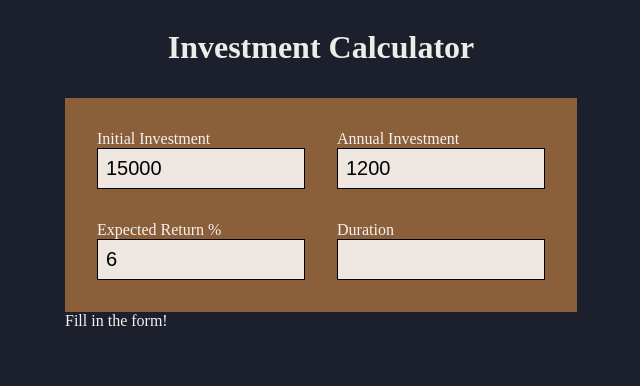
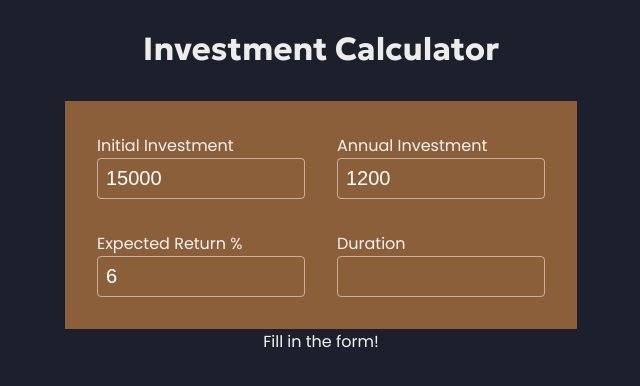
Before and after one commit to samko945/investment-calc, a React (Vite) app: page / in a window 1280 px wide. Shown: the top 386 px of the page, without its empty margins (319-959 px from the left). Built offline with nearby package versions, Linux system fonts and the light colour scheme.

Commit message:
edit style

```diff
--- a/index.html
+++ b/index.html
@@ -4,6 +4,12 @@
 		<meta charset="UTF-8" />
 		<meta name="viewport" content="width=device-width, initial-scale=1.0" />
 		<title>Investment Calculator</title>
+		<link rel="preconnect" href="https://fonts.googleapis.com" />
+		<link rel="preconnect" href="https://fonts.gstatic.com" crossorigin />
+		<link
+			href="https://fonts.googleapis.com/css2?family=Geologica:wght@100..900&family=Poppins:ital,wght@0,100;0,200;0,300;0,400;0,500;0,600;0,700;0,800;0,900;1,100;1,200;1,300;1,400;1,500;1,600;1,700;1,800;1,900&display=swap"
+			rel="stylesheet"
+		/>
 	</head>
 	<body>
 		<div id="root"></div>
--- a/src/components/CalcParamsForm.jsx
+++ b/src/components/CalcParamsForm.jsx
@@ -2,6 +2,7 @@
 
 export default function CalcParamsForm({ data, onDataChange }) {
 	return (
+		<section>
 			<form>
 				<Input name="initialInvestment" value={data.initialInvestment} onChange={onDataChange} type="number">
 					Initial Investment
@@ -16,5 +17,6 @@
 					Duration
 				</Input>
 			</form>
+		</section>
 	);
 }
--- a/src/components/Result.jsx
+++ b/src/components/Result.jsx
@@ -10,7 +10,7 @@
 	});
 
 	if (hasMissingParam) {
-		return <div>Fill in the form!</div>;
+		return <section>Fill in the form!</section>;
 	}
 
 	const headings = {
--- a/src/index.css
+++ b/src/index.css
@@ -1,8 +1,14 @@
+/*
+font-family: "Poppins", sans-serif;
+font-family: "Geologica", sans-serif;
+*/
+
 * {
 	box-sizing: border-box;
 }
 
 body {
+	font-family: "Poppins", sans-serif;
 	background-color: rgb(27, 32, 44);
 	color: rgb(244, 242, 242);
 	display: flex;
@@ -11,9 +17,16 @@
 }
 
 h1 {
+	font-family: "Geologica", sans-serif;
 	color: rgb(236, 237, 233);
 	text-align: center;
 	margin-bottom: 2rem;
+}
+
+section {
+	display: flex;
+	flex-direction: column;
+	align-items: center;
 }
 
 form {
@@ -35,11 +48,13 @@
 }
 
 input {
+	color: rgba(255, 255, 255, 1);
 	font-size: 1.25rem;
 	padding: 0.5rem;
-	/* background: none; */
-	background-color: rgba(255, 255, 255, 0.846);
-	border: 1px solid black;
+	border-radius: 0.25rem;
+	background: none;
+	/* background-color: rgba(255, 255, 255, 0.846); */
+	border: 1px solid rgba(255, 255, 255, 0.5);
 }
 
 table {
```
Lines whose indentation alone changed are shown as unchanged.
